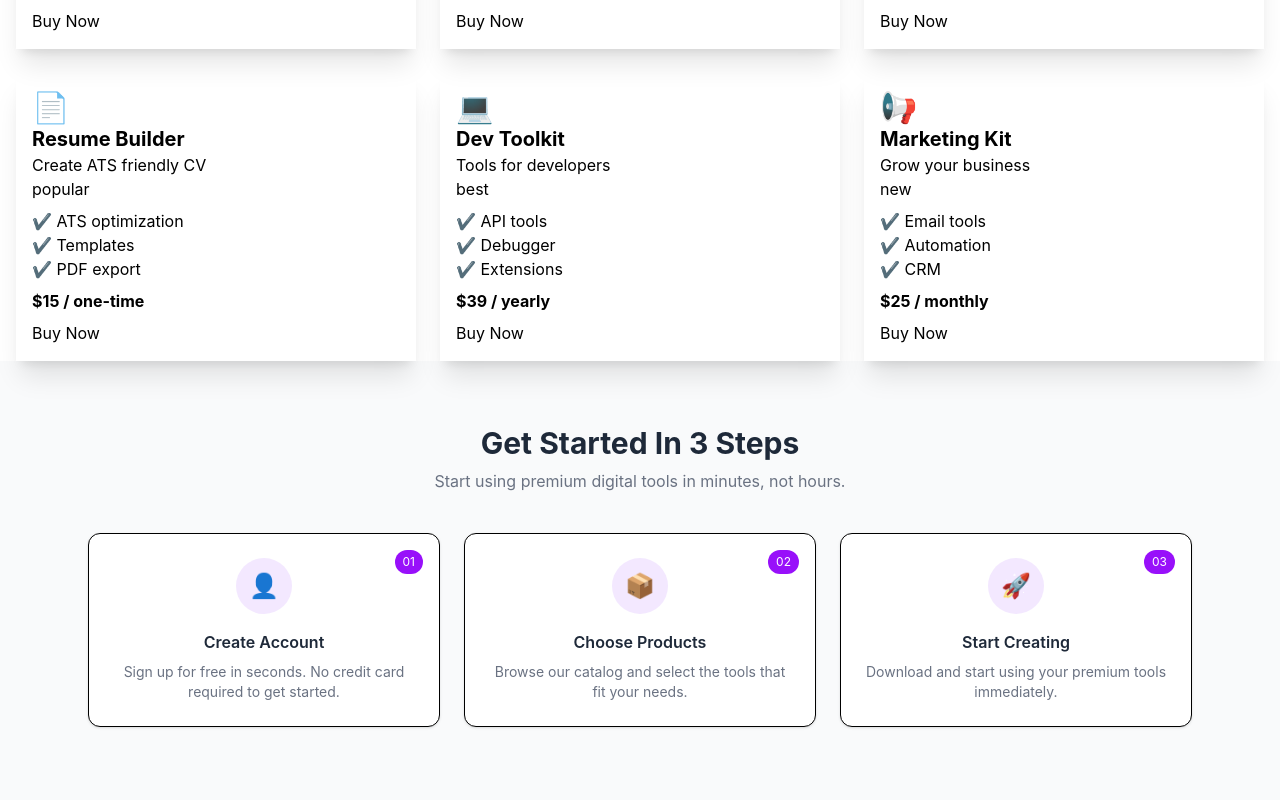
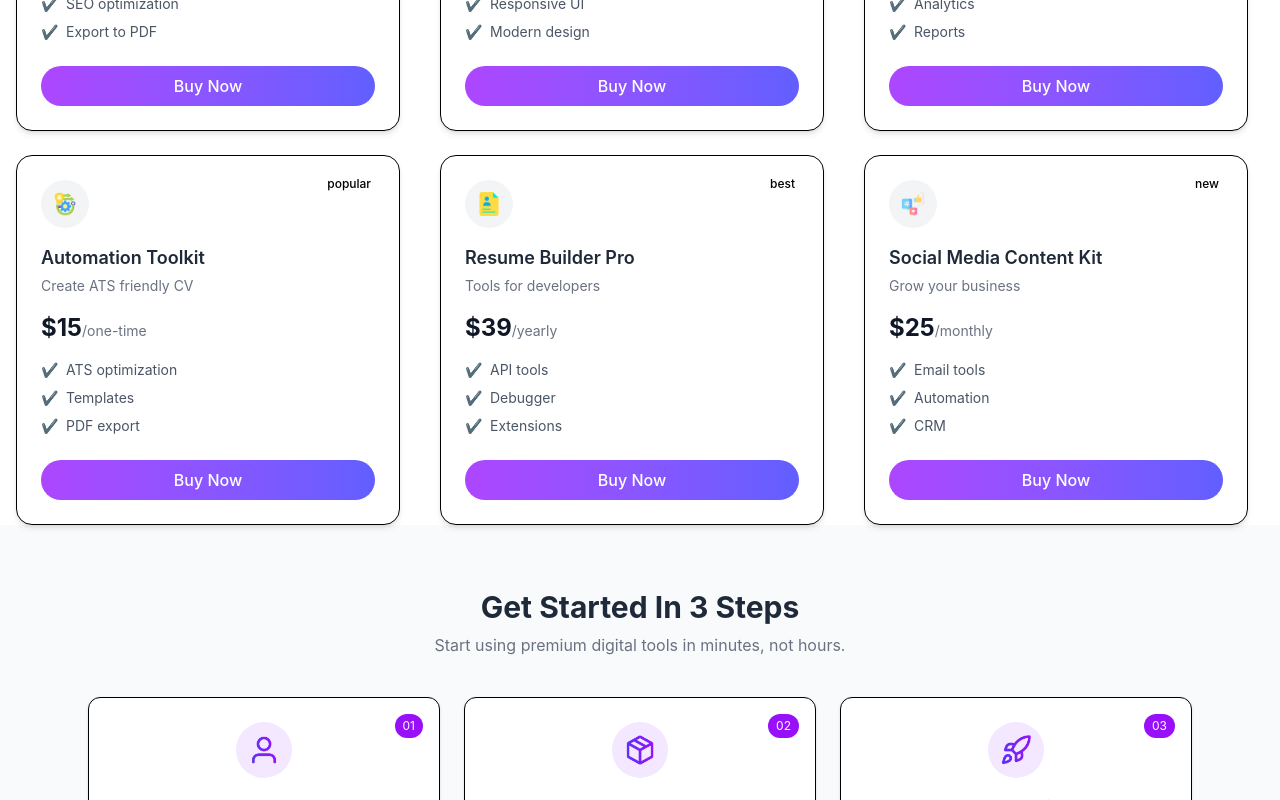
Before and after one commit to Aniksaha3616/digitools-online, a React (Vite) app: page / in a window 1280 px wide. Shown: the part 1320-2120 px from the top of the page. Built offline with nearby package versions, Linux system fonts and the light colour scheme.

Commit message:
full website

```diff
--- a/src/components/Cart.jsx
+++ b/src/components/Cart.jsx
@@ -5,10 +5,10 @@ export default function Cart({ cart, removeFromCart, clearCart,  }) {
     <section className="bg-gray-50 py-12 min-h-screen">
       <div className="max-w-4xl mx-auto px-6">
 
-        {/* 🔹 Top Section */}
 
 
-        {/* 🔹 Cart Card */}
+
+
         <div className="bg-white rounded-xl shadow-sm p-6">
           <h2 className="text-lg font-semibold mb-6">Your Cart</h2>
 
@@ -16,16 +16,23 @@ export default function Cart({ cart, removeFromCart, clearCart,  }) {
             <p className="text-center text-gray-500">Cart is empty</p>
           ) : (
             <>
-              {/* Items */}
+
               <div className="space-y-4">
                 {cart.map((item) => (
                   <div
                     key={item.id}
                     className="flex justify-between items-center p-4 rounded-lg border hover:shadow-sm transition"
                   >
-                    {/* Left */}
+
                     <div className="flex items-center gap-4">
-                      <span className="text-2xl">{item.icon}</span>
+                      <div className="w-10 h-10 flex items-center justify-center bg-gray-100 rounded-full overflow-hidden">
+                        <img
+                          src={item.icon}
+                          alt={item.name}
+                          className="w-6 h-6 object-contain"
+                        />
+                      </div>
+
                       <p className="font-medium text-gray-700">
                         {item.name}
                       </p>
--- a/src/components/Footer.jsx
+++ b/src/components/Footer.jsx
@@ -32,7 +32,7 @@ export default function Footer() {
         <div className="md:col-span-2">
           <h3 className="text-xl font-semibold text-white mb-3">DigiTools</h3>
           <p className="text-sm text-gray-400">
-            Premium digital tools for creators, professionals, and businesses. Work smarter
+            Premium digital tools for creators. <br /> professionals, and businesses. Work smarter <br />
             with our suite of powerful tools.
           </p>
         </div>
--- a/src/components/ProductCard.jsx
+++ b/src/components/ProductCard.jsx
@@ -9,24 +9,57 @@ export default function ProductCard({ product, addToCart }) {
   };
 
   return (
-    <div className="card bg-base-200 shadow-xl p-4">
-      <div className="text-3xl">{product.icon}</div>
-      <h2 className="text-xl font-bold">{product.name}</h2>
-      <p>{product.description}</p>
+    <div className="relative bg-white rounded-2xl shadow-md p-6 w-full max-w-sm border hover:shadow-lg transition-all duration-300">
 
-      <span className={`badge ${product.tagType}`}>{product.tag}</span>
+      {/* Badge */}
+      {product.tag && (
+        <span
+          className={`absolute top-4 right-4 text-xs px-3 py-1 rounded-full font-medium ${product.tagType}`}
+        >
+          {product.tag}
+        </span>
+      )}
 
-      <ul className="my-2">
+      {/* Icon Image */}
+      <div className="w-12 h-12 flex items-center justify-center rounded-full bg-gray-100 mb-4 overflow-hidden">
+        <img
+          src={product.icon}
+          alt={product.name}
+          className="w-6 h-6 object-contain"
+        />
+      </div>
+
+      {/* Title */}
+      <h2 className="text-lg font-semibold text-gray-800">
+        {product.name}
+      </h2>
+
+      {/* Description */}
+      <p className="text-sm text-gray-500 mt-1">
+        {product.description}
+      </p>
+
+      {/* Price */}
+      <p className="text-2xl font-bold mt-4 text-gray-900">
+        ${product.price}
+        <span className="text-sm font-normal text-gray-500">
+          /{product.period}
+        </span>
+      </p>
+
+      {/* Features */}
+      <ul className="mt-4 space-y-2 text-sm text-gray-600">
         {product.features.map((f, i) => (
-          <li key={i}>✔ {f}</li>
+          <li key={i} className="flex items-center gap-2">
+            <span className="text-green-500">✔</span> {f}
+          </li>
         ))}
       </ul>
 
-      <p className="font-bold">${product.price} / {product.period}</p>
-
+      {/* Button */}
       <button
         onClick={handleClick}
-        className="btn btn-primary mt-2"
+        className="mt-6 w-full py-2 rounded-full text-white font-medium bg-linear-to-r from-purple-500 to-indigo-500 hover:opacity-90 transition"
       >
         {added ? "Added ✅" : "Buy Now"}
       </button>
--- a/src/components/Steps.jsx
+++ b/src/components/Steps.jsx
@@ -2,19 +2,19 @@ export default function Steps() {
   const steps = [
     {
       id: "01",
-      icon: "👤",
+      icon: "/src/assets/user.png", // replace with your image path
       title: "Create Account",
       desc: "Sign up for free in seconds. No credit card required to get started.",
     },
     {
       id: "02",
-      icon: "📦",
+      icon: "/src/assets/package.png", // replace with your image path
       title: "Choose Products",
       desc: "Browse our catalog and select the tools that fit your needs.",
     },
     {
       id: "03",
-      icon: "🚀",
+      icon: "/src/assets/rocket.png", // replace with your image path
       title: "Start Creating",
       desc: "Download and start using your premium tools immediately.",
     },
@@ -44,9 +44,13 @@ export default function Steps() {
                 {step.id}
               </span>
 
-              {/* Icon */}
-              <div className="w-14 h-14 mx-auto flex items-center justify-center rounded-full bg-purple-100 text-2xl">
-                {step.icon}
+              {/* Icon Image */}
+              <div className="w-14 h-14 mx-auto flex items-center justify-center rounded-full bg-purple-100">
+                <img
+                  src={step.icon}
+                  alt={step.title}
+                  className="w-8 h-8 object-contain"
+                />
               </div>
 
               {/* Content */}
--- a/src/data/products.js
+++ b/src/data/products.js
@@ -8,7 +8,7 @@ export const products = [
     tag: "popular",
     tagType: "badge-primary",
     features: ["100+ templates", "SEO optimization", "Export to PDF"],
-    icon: "📝"
+    icon: "/src/assets/products/writing_2327400 1.png"
   },
   {
     id: 2,
@@ -19,50 +19,50 @@ export const products = [
     tag: "best",
     tagType: "badge-secondary",
     features: ["Figma files", "Responsive UI", "Modern design"],
-    icon: "🎨"
+    icon: "/src/assets/products/design-tool.png"
   },
   {
     id: 3,
-    name: "SEO Toolkit",
+    name: "Premium Stock Assets",
     description: "Boost search rankings",
     price: 19,
     period: "monthly",
     tag: "new",
     tagType: "badge-accent",
     features: ["Keyword tools", "Analytics", "Reports"],
-    icon: "📊"
+    icon: "/src/assets/products/camera_8775444 1.png"
   },
   {
     id: 4,
-    name: "Resume Builder",
+    name: "Automation Toolkit",
     description: "Create ATS friendly CV",
     price: 15,
     period: "one-time",
     tag: "popular",
     tagType: "badge-primary",
     features: ["ATS optimization", "Templates", "PDF export"],
-    icon: "📄"
+    icon: "/src/assets/products/operation.png"
   },
   {
     id: 5,
-    name: "Dev Toolkit",
+    name: "Resume Builder Pro",
     description: "Tools for developers",
     price: 39,
     period: "yearly",
     tag: "best",
     tagType: "badge-secondary",
     features: ["API tools", "Debugger", "Extensions"],
-    icon: "💻"
+    icon: "/src/assets/products/portfolio.png"
   },
   {
     id: 6,
-    name: "Marketing Kit",
+    name: "Social Media Content Kit",
     description: "Grow your business",
     price: 25,
     period: "monthly",
     tag: "new",
     tagType: "badge-accent",
     features: ["Email tools", "Automation", "CRM"],
-    icon: "📢"
+    icon: "/src/assets/products/social-media.png"
   }
 ];
```
Also changed, not shown: src/assets/products/camera_8775444 1.png (added).
